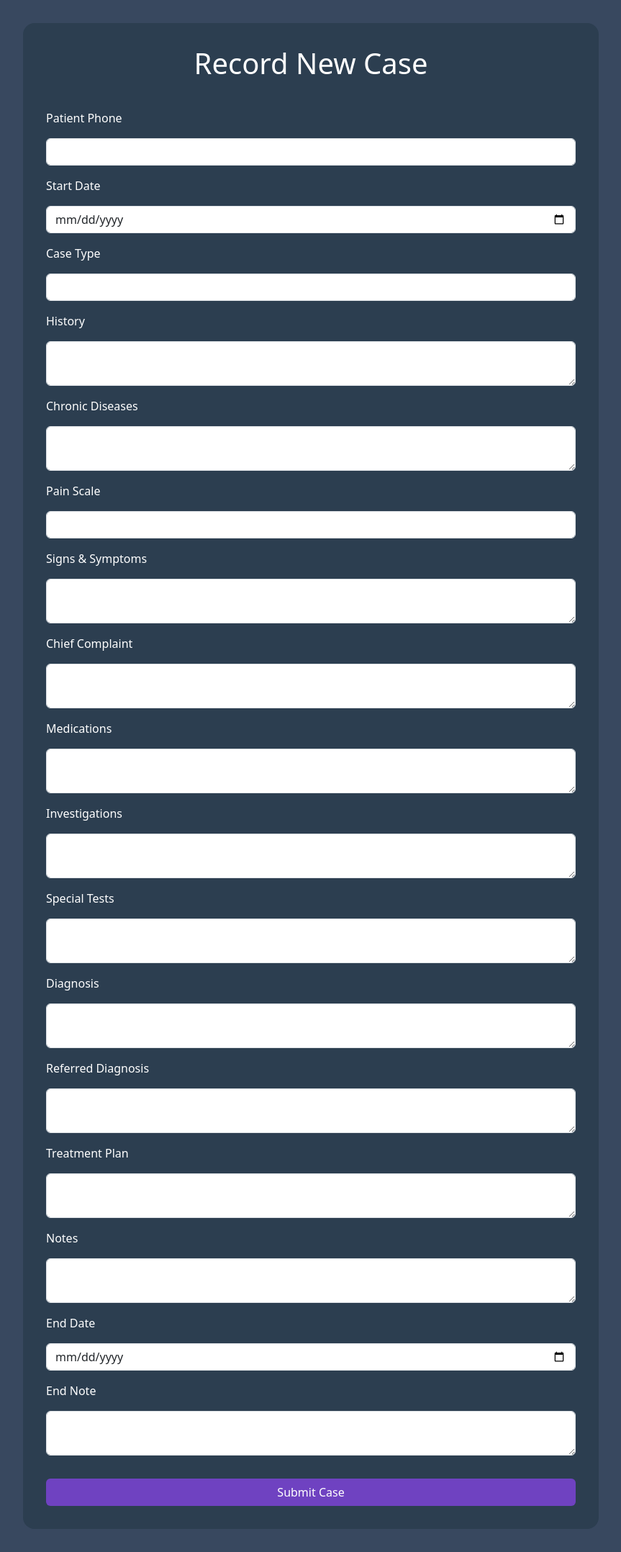
After one commit to Mustafa-Hamam/EMR, a FastAPI app: page /newcase in a window 1280 px wide. The commit adds this page. Shown: the whole page at 72% size, without its empty margins (208-1071 px from the left). Run offline with FastAPI, Linux system fonts and the light colour scheme.

Commit message:
added new case workflow

```diff
--- a/EMR_core/templates/home.html
+++ b/EMR_core/templates/home.html
@@ -56,6 +56,7 @@
         .btn-addreceptionist { background-color: #e67e22; color: white; }
         .btn-addhr { background-color: #3498db; color: white; }
         .btn-addvisit { background-color: #12f373; color: white; }
+        .btn-case { background-color: #4936d8; color: white; }
         .btn-book { background-color: #ff69b4; color: white; } /* Pink button for booking */
     </style>
 </head>
@@ -85,5 +86,8 @@
     <div class="button-container">
         <a href="/newbooking" class="btn btn-custom btn-book">Book Appointment</a>
     </div>
+        <div class="button-container">
+        <a href="/newcase" class="btn btn-custom btn-case">Add New Case</a>
+    </div>
 </body>
 </html>
--- /dev/null
+++ b/EMR_core/templates/newcase.html
@@ -0,0 +1,108 @@
+<!DOCTYPE html>
+<html>
+<head>
+    <title>New Case Form</title>
+    <link rel="stylesheet" href="https://cdn.jsdelivr.net/npm/bootstrap@5.3.3/dist/css/bootstrap.min.css">
+    <style>
+        body {
+            background-color: #38485f;
+            color: white;
+            padding: 2rem;
+        }
+        .container {
+            background-color: #2c3e50;
+            padding: 2rem;
+            border-radius: 1rem;
+            max-width: 800px;
+            margin: auto;
+        }
+        .form-control, label {
+            margin-top: 1rem;
+        }
+        .btn-submit {
+            margin-top: 2rem;
+            background-color: #6f42c1;
+            color: white;
+            width: 100%;
+        }
+    </style>
+</head>
+<body>
+<div class="container">
+    <h1 class="text-center mb-4">Record New Case</h1>
+    <form action="/newcase" method="post">
+
+        <label for="patient_phone">Patient Phone</label>
+        <input type="text" class="form-control" id="patient_phone" name="patient_phone" required onblur="fetchPatientId()">
+
+        <input type="hidden" id="patient_id" name="patient_id">
+
+        <label for="start_date">Start Date</label>
+        <input type="date" class="form-control" id="start_date" name="start_date" required>
+
+        <label for="case_type">Case Type</label>
+        <input type="text" class="form-control" id="case_type" name="case_type" required>
+
+        <label for="history">History</label>
+        <textarea class="form-control" id="history" name="history" rows="2" required></textarea>
+
+        <label for="chronic_diseases">Chronic Diseases</label>
+        <textarea class="form-control" id="chronic_diseases" name="chronic_diseases" rows="2" required></textarea>
+
+        <label for="pain_scale">Pain Scale</label>
+        <input type="text" class="form-control" id="pain_scale" name="pain_scale" required>
+
+        <label for="signs_symptoms">Signs & Symptoms</label>
+        <textarea class="form-control" id="signs_symptoms" name="signs_symptoms" rows="2" required></textarea>
+
+        <label for="chief_complaint">Chief Complaint</label>
+        <textarea class="form-control" id="chief_complaint" name="chief_complaint" rows="2" required></textarea>
+
+        <label for="medications">Medications</label>
+        <textarea class="form-control" id="medications" name="medications" rows="2" required></textarea>
+
+        <label for="investigations">Investigations</label>
+        <textarea class="form-control" id="investigations" name="investigations" rows="2" required></textarea>
+
+        <label for="special_tests">Special Tests</label>
+        <textarea class="form-control" id="special_tests" name="special_tests" rows="2" required></textarea>
+
+        <label for="diagnosis">Diagnosis</label>
+        <textarea class="form-control" id="diagnosis" name="diagnosis" rows="2" required></textarea>
+
+        <label for="referred_diagnosis">Referred Diagnosis</label>
+        <textarea class="form-control" id="referred_diagnosis" name="referred_diagnosis" rows="2" required></textarea>
+
+        <label for="treatment_plan">Treatment Plan</label>
+        <textarea class="form-control" id="treatment_plan" name="treatment_plan" rows="2" required></textarea>
+
+        <label for="notes">Notes</label>
+        <textarea class="form-control" id="notes" name="notes" rows="2"></textarea>
+
+        <label for="end_date">End Date</label>
+        <input type="date" class="form-control" id="end_date" name="end_date">
+
+        <label for="end_note">End Note</label>
+        <textarea class="form-control" id="end_note" name="end_note" rows="2"></textarea>
+
+        <button type="submit" class="btn btn-submit">Submit Case</button>
+    </form>
+</div>
+
+<script>
+    async function fetchPatientId() {
+        const phone = document.getElementById("patient_phone").value;
+        if (!phone) return;
+        try {
+            const response = await fetch(`/api/patient_by_phone?phone=${phone}`);
+            const data = await response.json();
+            if (data.id) {
+                document.getElementById("patient_id").value = data.id;
+            }
+        } catch (err) {
+            console.error("Error fetching patient ID", err);
+        }
+    }
+</script>
+</body>
+</html>
--- a/main.py
+++ b/main.py
@@ -4,7 +4,7 @@ from fastapi import Request, Form,HTTPException
 from fastapi.templating import Jinja2Templates
 from fastapi.responses import HTMLResponse
 import uvicorn
-from EMR_core.insertion import auth_snflk, add_patient, add_Doctor, add_Receptionist, add_HR
+from EMR_core.insertion import auth_snflk, add_patient, add_Doctor, add_Receptionist, add_HR, add_Case
 from EMR_core.visits import add_visit, add_booking
 app = FastAPI()
 templates = Jinja2Templates(directory="EMR_core/templates")
@@ -40,9 +40,14 @@ async def new_visit_form(request: Request):
     return templates.TemplateResponse("newvisit.html", {"request": request})
 
 @app.get("/newbooking", response_class=HTMLResponse)
-async def new_receptionist_form(request: Request):
+async def new_booking_form(request: Request):
     # Serve the form template
     return templates.TemplateResponse("newbooking.html", {"request": request})
+
+@app.get("/newcase", response_class=HTMLResponse)
+async def new_case_form(request: Request):
+    # Serve the form template
+    return templates.TemplateResponse("newcase.html", {"request": request})
 
 @app.post("/newpatient", response_class=HTMLResponse)
 async def submit_patient(
@@ -272,8 +277,53 @@ async def submit_booking(
 
     return templates.TemplateResponse(
         "confirmation.html",
-        {"request": request, "message": f"✅ Booking recorded successfully with ID: {booking_id}"}
+        {"request": request, "message": f"✅ Booking recorded successfully with ID {booking_id}"}
     )
+@app.post("/newcase", response_class=HTMLResponse)
+async def submit_case(
+    request: Request,
+    patient_phone: int = Form(...),
+    start_date: str = Form(...),
+    case_type: str = Form(...),
+    history: str = Form(...),
+    chronic_diseases: str = Form(...),
+    pain_scale: str = Form(...),
+    signs_symptoms: str = Form(...),
+    chief_complaint: str = Form(...),
+    medications: str = Form(...),
+    investigations: str = Form(...),
+    special_tests: str = Form(...),
+    diagnosis: str = Form(...),
+    referred_diagnosis: str = Form(...),
+    treatment_plan: str = Form(...),
+    notes: str = Form(...),
+    end_date: str = Form(...),
+    end_note: str = Form(...)
+):
+    conn = auth_snflk()
+    try:
+        result = add_Case(
+            conn, patient_phone, start_date, case_type, history, chronic_diseases,
+            pain_scale, signs_symptoms, chief_complaint, medications, investigations,
+            special_tests, diagnosis, referred_diagnosis, treatment_plan, notes,
+            end_date, end_note
+        )
+        # Check for error indication
+        if isinstance(result, str) and result.lower().startswith("error"):
+            raise HTTPException(status_code=500, detail=result)
+    except HTTPException as e:
+        # Let FastAPI handle raised HTTPExceptions properly
+        raise e
+    except Exception as e:
+        raise HTTPException(status_code=500, detail=f"Unexpected error: {e}")
+    finally:
+        conn.close()
+    # Only show success if no error occurred
+    return templates.TemplateResponse(
+        "confirmation.html",
+        {"request": request, "message": f"✅ Added new case with ID {result}"}
+    )
+
 
 @app.get("/api/patient_by_phone")
 async def get_patient_by_phone(phone: int):
@@ -281,18 +331,30 @@ async def get_patient_by_phone(phone: int):
     try:
         cursor = conn.cursor()
         cursor.execute("""
-            SELECT NAME, NATIONAL_ID
+            SELECT NAME, NATIONAL_ID, ID
             FROM CLINIC_A.PUBLIC.PATIENT
             WHERE PHONE = %s
         """, (phone,))
         result = cursor.fetchone()
 
         if result:
-            return {"name": result[0], "national_id": result[1]}
+            return {
+                "name": result[0],
+                "national_id": result[1],
+                "id": result[2]  #Return the ID
+            }
         else:
-            return {"name": "", "national_id": ""}
+            return {
+                "name": "",
+                "national_id": "",
+                "id": ""
+            }
     except Exception as e:
-        return {"name": "", "national_id": ""}
+        return {
+            "name": "",
+            "national_id": "",
+            "id": ""
+        }
     finally:
         conn.close()
 @app.get("/api/doctors")
```
Also changed, not shown: EMR_core/insertion.py (+40 -0 lines).
